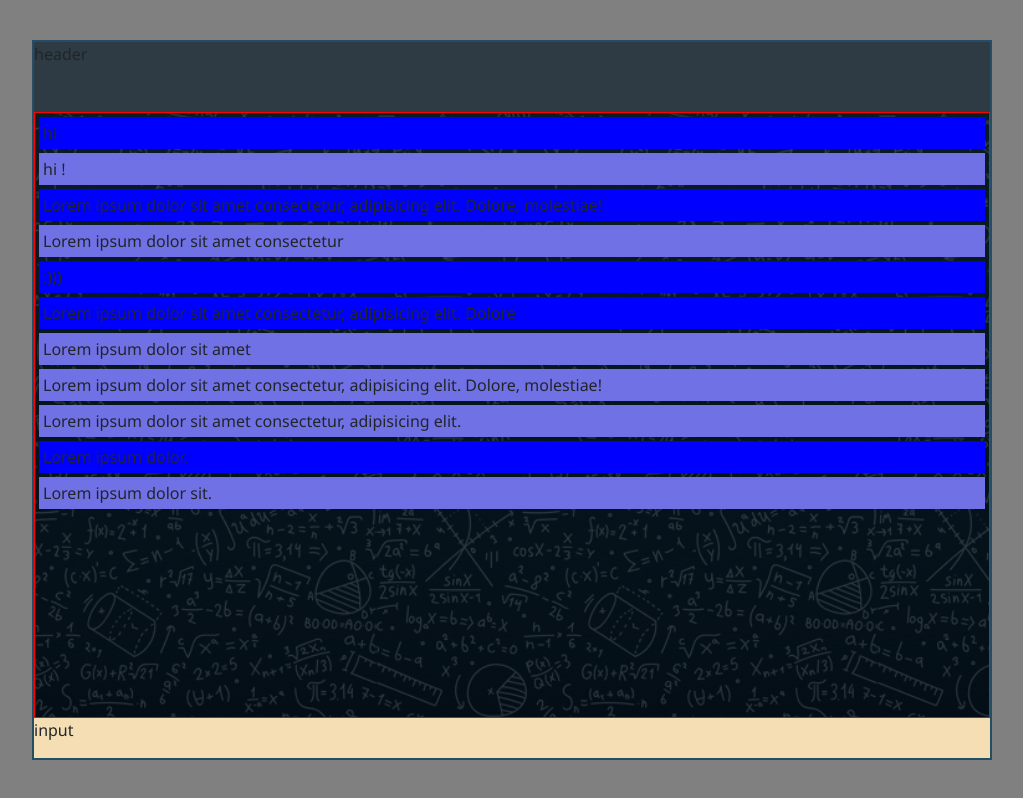
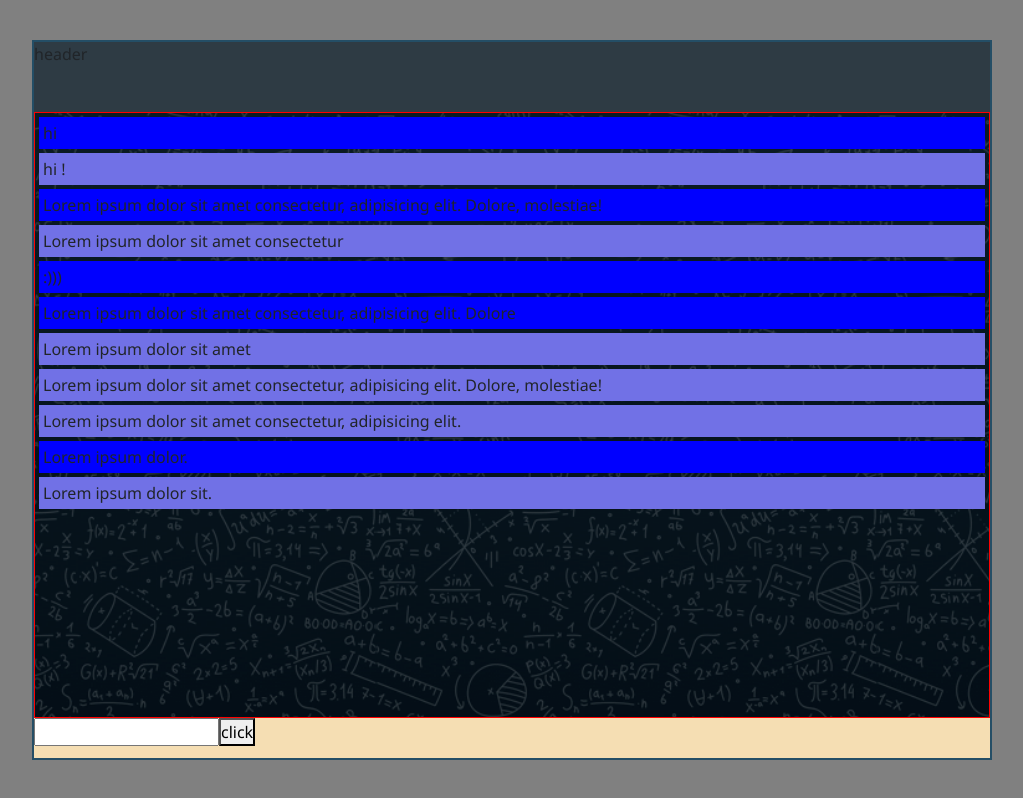
Before and after one commit to mansourehmah/telegram-chat-page, a React (Create React App) app: page / in a window 1280 px wide. Shown: the whole page, without its empty margins (128-1151 px from the left). Built offline with nearby package versions, Linux system fonts and the light colour scheme.

Commit message:
edit sendMasaage function

```diff
--- a/src/components/InputMassage.jsx
+++ b/src/components/InputMassage.jsx
@@ -1,7 +1,26 @@
+import { useRef, useState } from 'react';
+import { useDispatch } from 'react-redux'
+import { addMasaage } from '../redux/chatPage/actions'
+
 function InputMassage() {
+    const dispatch = useDispatch()
+
+    const [newMasaage, setNewMasaage] = useState()
+
+    const inputRef = useRef()
+
+    const sendMasaage = () => {
+
+        setTimeout(() => {
+            dispatch(addMasaage(newMasaage))
+        }, 2000)
+        inputRef.current.value = null
+    }
+
     return (
         <div className="inputMassage">
-            input
+            <input type="text" ref={inputRef} onChange={() => { setNewMasaage(inputRef.current.value) }} />
+            <button onClick={() => { sendMasaage() }}>click</button>
         </div>
     );
 }
--- a/src/components/MassageWrapper.jsx
+++ b/src/components/MassageWrapper.jsx
@@ -1,3 +1,4 @@
+import { useEffect } from 'react';
 import { useSelector } from 'react-redux'
 import Massage from './Massage';
 
--- a/src/redux/chatPage/actions.js
+++ b/src/redux/chatPage/actions.js
@@ -1,8 +1,14 @@
-import { PROFILE_DETAILS } from './types'
+import { PROFILE_DETAILS, ADD_MASSAGE } from './types'
 
-export const PROFILEdETAILS = (open) => {
+export const profileDetails = (open) => {
     return {
         type: PROFILE_DETAILS,
         open
     }
 }
+export const addMasaage = (newMsg) => {
+    return {
+        type: ADD_MASSAGE,
+        newMsg
+    }
+}
--- a/src/redux/chatPage/reducer.js
+++ b/src/redux/chatPage/reducer.js
@@ -1,4 +1,4 @@
-import { PROFILE_DETAILS } from './types'
+import { PROFILE_DETAILS, ADD_MASSAGE } from './types'
 
 const initialState = {
     data: [
@@ -58,22 +58,32 @@ const initialState = {
             msg: 'Lorem ipsum dolor sit.'
         }
     ],
-    open: false
-
+    open: false,
 }
 
 
 const chatPageReducer = (state = initialState, action) => {
     switch (action.type) {
         case PROFILE_DETAILS: {
-
             return {
                 ...state,
                 open: !state.open
             }
         }
+        case ADD_MASSAGE: {
 
+            const newMasaage = {
+                id: state.data.length + 1,
+                user: 'me',
+                msg: action.newMsg
+            }
+            return {
+                ...state,
+                data: [...state.data, newMasaage]
+            }
+        }
         default: return state
+
     }
 }
 
--- a/src/redux/chatPage/types.js
+++ b/src/redux/chatPage/types.js
@@ -1 +1,2 @@
 export const PROFILE_DETAILS = 'PROFILE_DETAILS'
+export const ADD_MASSAGE = 'ADD_MASSAGE'
```
